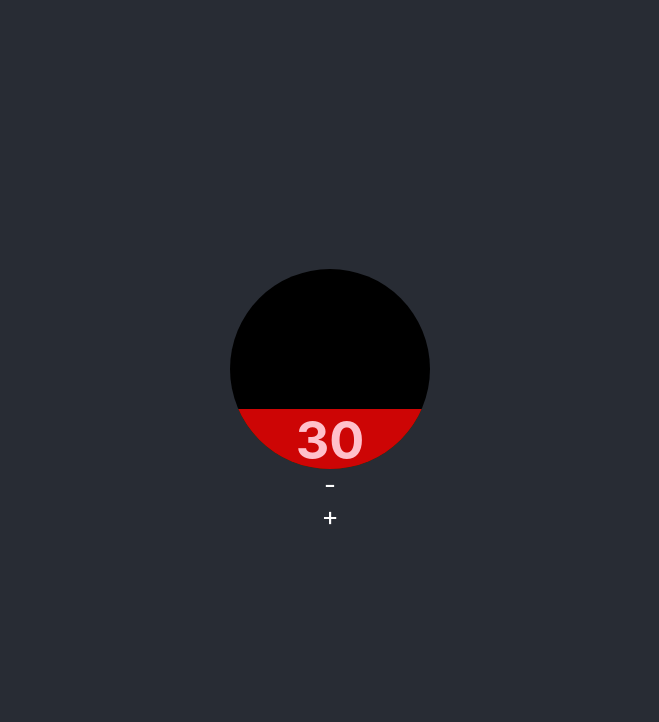
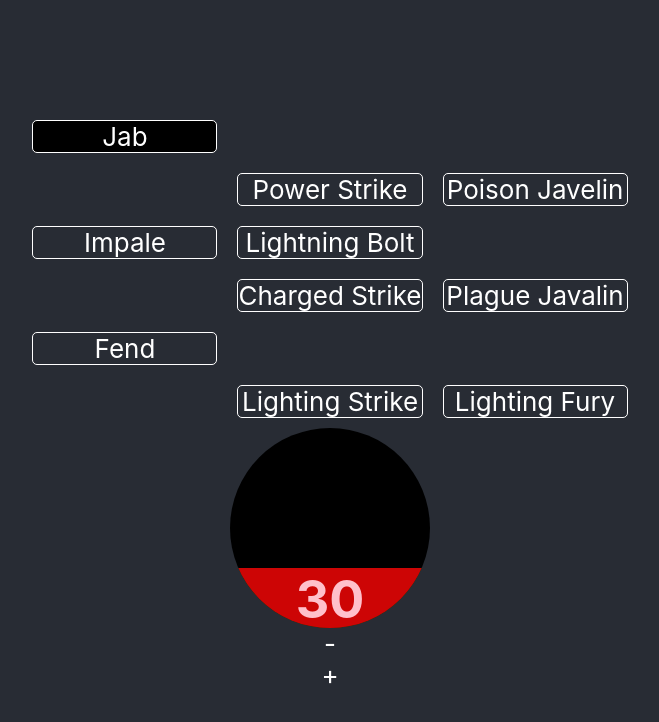
Before and after one commit to CPJanz/react-health-orb, a React (Create React App) app: page / in a window 1280 px wide. Shown: the top 722 px of the page, without its empty margins (310-969 px from the left). Built offline with nearby package versions, Linux system fonts and the light colour scheme.

Commit message:
Created a tech tree component, setup basic layout and ability to purchase them

```diff
--- a/src/App.js
+++ b/src/App.js
@@ -1,7 +1,8 @@
 import React from "react";
-import logo from "./logo.svg";
 import "./App.css";
 import HealthOrb from "./Components/HealthOrb";
+import TechTree from "./Components/TechTree";
+import FakeData from "./FakeData.js";
 
 class App extends React.Component {
   state = {
@@ -10,19 +11,11 @@
     size: 200
   };
 
-  // componentDidMount() {
-  //   window.setTimeout(() => this.setState({ health: 50 }), 3000);
-  //   window.setTimeout(() => this.setState({ health: 80 }), 4000);
-  //   window.setTimeout(() => this.setState({ health: 20 }), 5000);
-  //   window.setTimeout(
-  //     () => this.setState({ health: 150, maxHealth: 150 }),
-  //     8000
-  //   );
-  // }
   render() {
     return (
       <div className="App">
         <header className="App-header">
+          <TechTree tech={FakeData} />
           <HealthOrb {...this.state} />
           <span
             onClick={event =>
--- /dev/null
+++ b/src/Components/TechTree/TechNode.js
@@ -0,0 +1,35 @@
+import React from "react";
+import styled from "styled-components";
+
+const Wrapper = styled.span`
+  grid-row: ${props => props.tier};
+  grid-column: ${props => props.column};
+  border: white 1px solid;
+  margin: 10px;
+  border-radius: 5px;
+
+  &.highlight,
+  &:hover {
+    border: yellow 1px solid;
+    color: yellow;
+  }
+
+  &.owned {
+    background: black;
+  }
+`;
+
+export default function TechNode(props) {
+  const { clickFn } = props;
+  return (
+    <Wrapper
+      className={(props.highlighted && "highlight") + " " + props.status}
+      {...props}
+      onMouseOver={() => props.hoverFn(props.downstream)}
+      onMouseOut={() => props.hoverFn([])}
+      onClick={() => clickFn(props.id)}
+    >
+      {props.name}
+    </Wrapper>
+  );
+}
--- /dev/null
+++ b/src/Components/TechTree/index.js
@@ -0,0 +1,53 @@
+import React from "react";
+import styled from "styled-components";
+import TechNode from "./TechNode";
+
+const Wrapper = styled.div`
+  display: grid;
+  grid-template-columns: 1fr 1fr 1fr;
+`;
+
+export default class TechTree extends React.Component {
+  state = {
+    highlight: [],
+    owned: [0]
+  };
+
+  hoverFn = nodes => this.setState({ highlight: nodes });
+  buyTechFn = (id, status) =>
+    status === "unlocked" &&
+    this.setState({ owned: [...this.state.owned, id] });
+
+  getStatus = techNode => {
+    if (this.state.owned.includes(techNode.id)) {
+      return "owned";
+    } else {
+      return techNode.upstream.filter(id => this.state.owned.includes(id))
+        .length === techNode.upstream.length
+        ? "unlocked"
+        : "locked";
+    }
+  };
+
+  render() {
+    const { highlight } = this.state;
+    const { tech } = this.props;
+    return (
+      <Wrapper>
+        {tech.map((techNode, index) => {
+          const status = this.getStatus(techNode);
+          return (
+            <TechNode
+              key={index}
+              highlighted={highlight.includes(techNode.id) ? true : false}
+              status={status}
+              {...techNode}
+              hoverFn={this.hoverFn}
+              clickFn={id => this.buyTechFn(id, status)}
+            />
+          );
+        })}
+      </Wrapper>
+    );
+  }
+}
--- /dev/null
+++ b/src/FakeData.js
@@ -0,0 +1,84 @@
+const FAKE_TECH_TREE = [
+  {
+    id: 0,
+    name: "Jab",
+    tier: 1,
+    column: 1,
+    upstream: [],
+    downstream: [1, 3]
+  },
+  {
+    id: 1,
+    name: "Power Strike",
+    tier: 2,
+    column: 2,
+    upstream: [0],
+    downstream: [4]
+  },
+  {
+    id: 2,
+    name: "Poison Javelin",
+    tier: 2,
+    column: 3,
+    upstream: [],
+    downstream: [4]
+  },
+  {
+    id: 3,
+    name: "Impale",
+    tier: 3,
+    column: 1,
+    upstream: [0],
+    downstream: [7]
+  },
+  {
+    id: 4,
+    name: "Lightning Bolt",
+    tier: 3,
+    column: 2,
+    upstream: [2],
+    downstream: [5, 6]
+  },
+  {
+    id: 5,
+    name: "Charged Strike",
+    tier: 4,
+    column: 2,
+    upstream: [1, 4],
+    downstream: [8]
+  },
+  {
+    id: 6,
+    name: "Plague Javalin",
+    tier: 4,
+    column: 3,
+    upstream: [4],
+    downstream: [9]
+  },
+  {
+    id: 7,
+    name: "Fend",
+    tier: 5,
+    column: 1,
+    upstream: [3],
+    downstream: []
+  },
+  {
+    id: 8,
+    name: "Lighting Strike",
+    tier: 6,
+    column: 2,
+    upstream: [5],
+    downstream: []
+  },
+  {
+    id: 9,
+    name: "Lighting Fury",
+    tier: 6,
+    column: 3,
+    upstream: [6],
+    downstream: []
+  }
+];
+
+export default FAKE_TECH_TREE;
```
